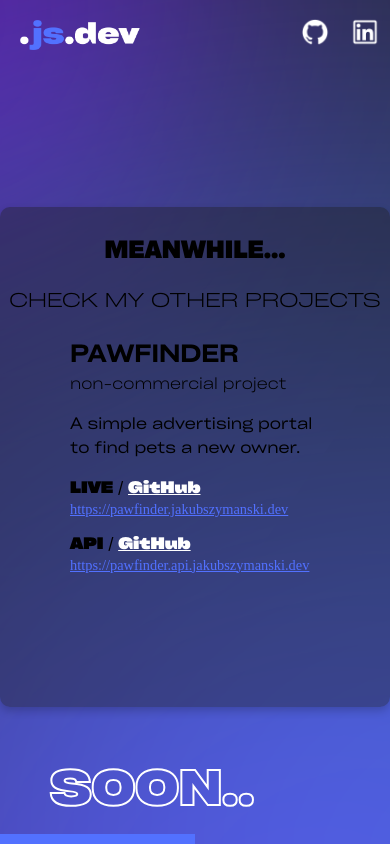
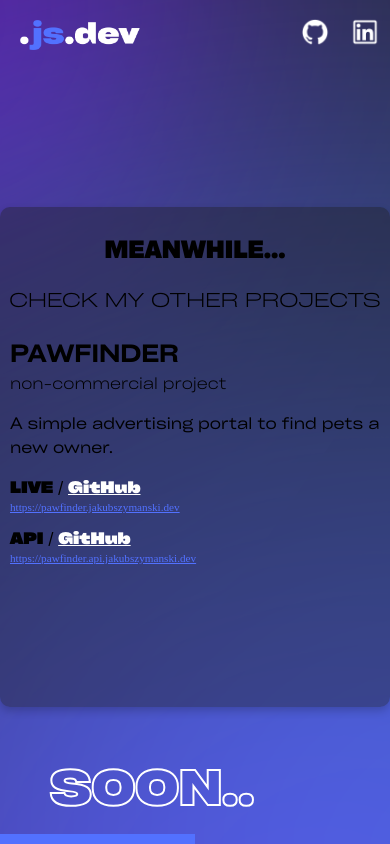
Before and after one commit to szymanskijakub/szymanskijakub, a React (Vite) app: page / in a window 390 px wide. Built offline with nearby package versions, Linux system fonts and the light colour scheme; a web font is replaced by a local one.

Commit message:
Hotfix: fixed project's CSS font-sizes

```diff
--- a/src/components/Project/Project.module.scss
+++ b/src/components/Project/Project.module.scss
@@ -31,3 +31,9 @@
     }
   }
 }
+
+@media screen and (max-width: 768px){
+  .demoUrl{
+    font-size: .7rem !important;
+  }
+}
--- a/src/components/ProjectsSection/ProjectsSection.module.scss
+++ b/src/components/ProjectsSection/ProjectsSection.module.scss
@@ -40,4 +40,7 @@
     height: 500px !important;
     background: #1E1E1C60 !important;
   }
+  .projectsContainer{
+    padding: 0 10px !important;
+  }
 }
```
